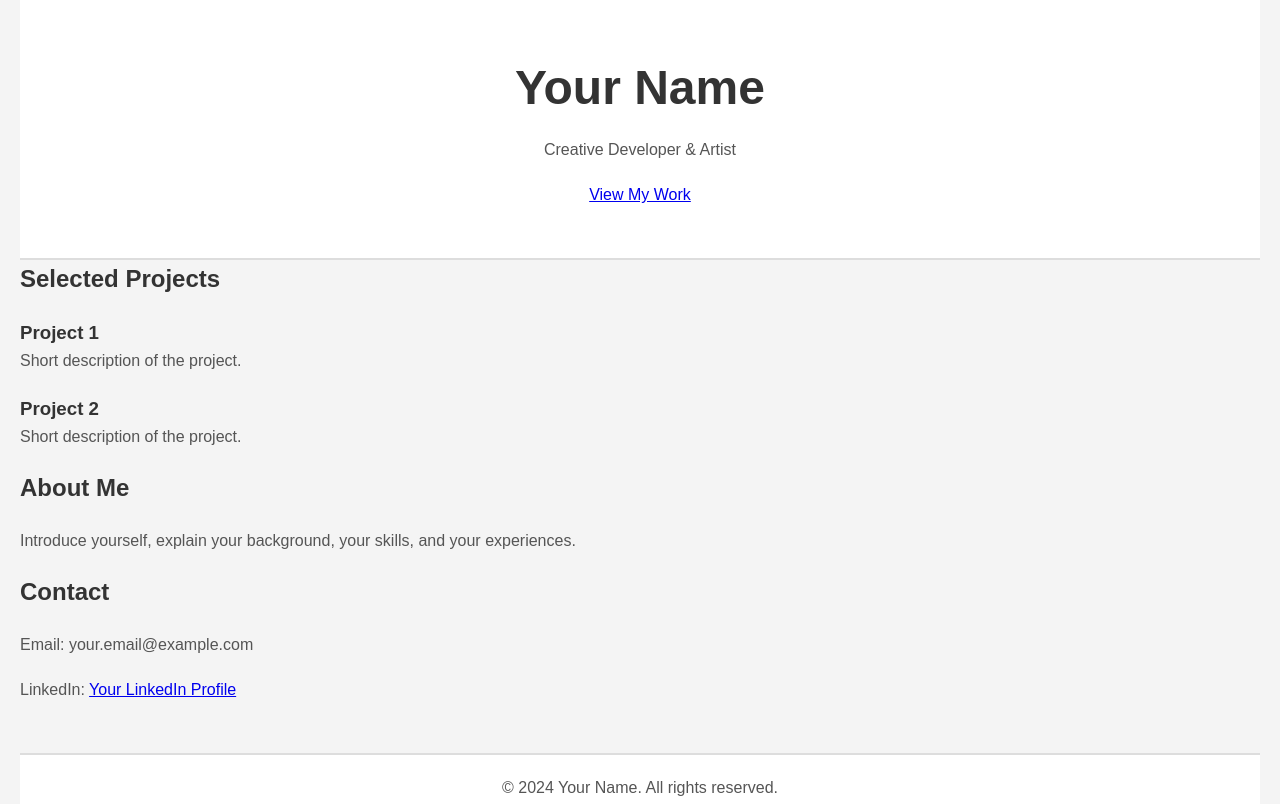
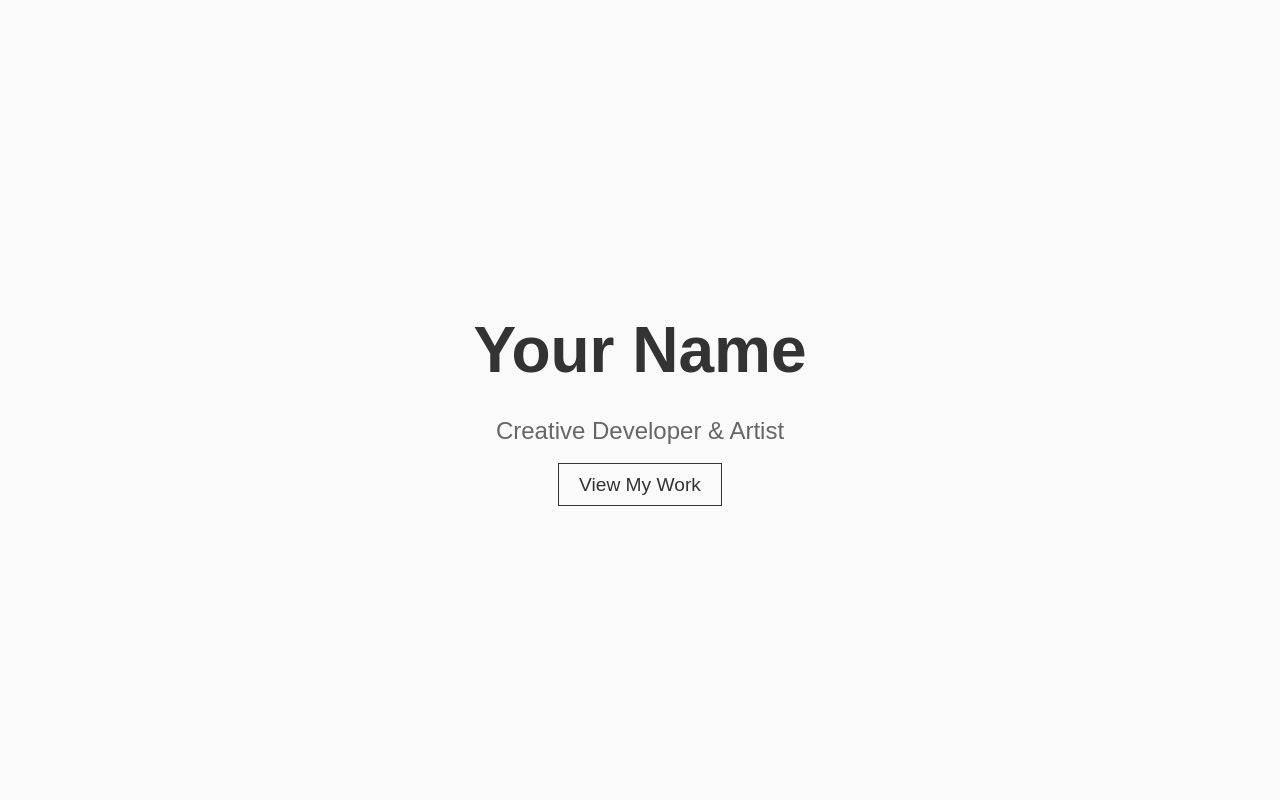
Before and after one commit to zuzzu0719/zuzzu0719.github.io, a plain HTML site: page index.html in a window 1280 px wide. Shown: the top 804 px of the page. Drawn offline with Linux system fonts and the light colour scheme.

Commit message:
Update style.css

```diff
--- a/style.css
+++ b/style.css
@@ -8,72 +8,73 @@ body {
     font-family: 'Arial', sans-serif;
     line-height: 1.6;
     color: #333;
-    background-color: #f4f4f4;
-    padding: 0 20px;
+    background-color: #f9f9f9;
 }
 
-header {
+header.hero-section {
+    height: 100vh;
+    display: flex;
+    justify-content: center;
+    align-items: center;
+    background-color: #fafafa;
     text-align: center;
-    padding: 50px 0;
-    background-color: #fff;
-    border-bottom: 2px solid #ddd;
 }
 
-header h1 {
-    font-size: 3em;
+.hero-content h1 {
+    font-size: 4em;
     margin-bottom: 10px;
-    color: #333;
 }
 
-.subtitle {
-    font-size: 1.2em;
+.hero-content p {
+    font-size: 1.5em;
+    margin-bottom: 20px;
     color: #666;
-    margin-bottom: 20px;
 }
 
-nav ul {
-    list-style: none;
-    margin-bottom: 30px;
+.scroll-link {
+    font-size: 1.2em;
+    color: #333;
+    text-decoration: none;
+    border: 1px solid #333;
+    padding: 10px 20px;
+    transition: background-color 0.3s ease;
 }
 
-nav ul li {
-    display: inline;
-    margin-right: 15px;
+.scroll-link:hover {
+    background-color: #333;
+    color: #fff;
 }
 
-nav ul li a {
-    text-decoration: none;
-    color: #333;
-    font-weight: bold;
-}
-
-.content-section {
-    margin: 40px 0;
-    padding: 20px;
+.projects-section, .about-section, .contact-section {
+    padding: 50px 20px;
     background-color: #fff;
-    border-radius: 8px;
-    box-shadow: 0 2px 5px rgba(0, 0, 0, 0.1);
+    text-align: center;
 }
 
 h2 {
     margin-bottom: 20px;
     color: #333;
+    font-size: 2.5em;
 }
 
-p {
-    margin-bottom: 20px;
-    color: #555;
+.project-grid {
+    display: flex;
+    flex-wrap: wrap;
+    justify-content: center;
+    gap: 20px;
 }
 
-.project {
-    margin-bottom: 20px;
+.project-card {
+    width: 300px;
+    padding: 20px;
+    background-color: #f0f0f0;
+    border-radius: 8px;
+    box-shadow: 0 2px 5px rgba(0, 0, 0, 0.1);
 }
 
 footer {
     text-align: center;
+    padding: 20px;
+    background-color: #fafafa;
     margin-top: 50px;
-    padding: 20px 0;
-    border-top: 2px solid #ddd;
-    background-color: #fff;
-    color: #777;
 }
```
